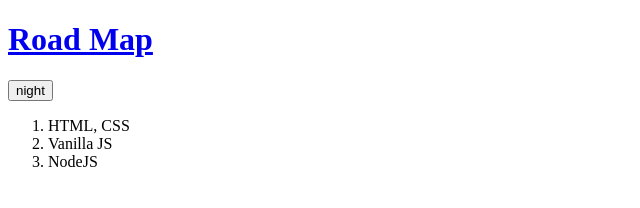
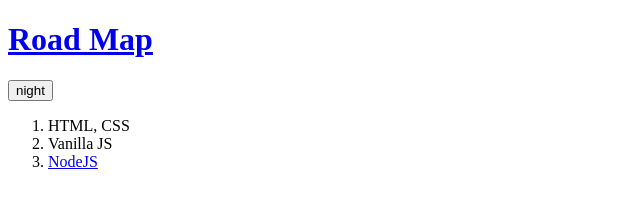
Before and after one commit to rdh3744/web1, a plain HTML site: page index.html in a window 1280 px wide. Shown: the full height of the page, 0-640 px from the left. Drawn offline with nearby package versions, Linux system fonts and the light colour scheme.

Commit message:
Add files via upload

```diff
--- a/index.html
+++ b/index.html
@@ -18,9 +18,7 @@
       <li><a onclick="
         document.querySelector('article').innerHTML = '<h2>Vanilla JS</h2>'
         ">Vanilla JS</a></li>
-      <li><a onclick="
-        document.querySelector('article').innerHTML = '<h2>NodeJS</h2>'
-        ">NodeJS</a></li>
+      <li><a href="3.html">NodeJS</a></li>
     </ol>
     <article></article>
   </body>
```
